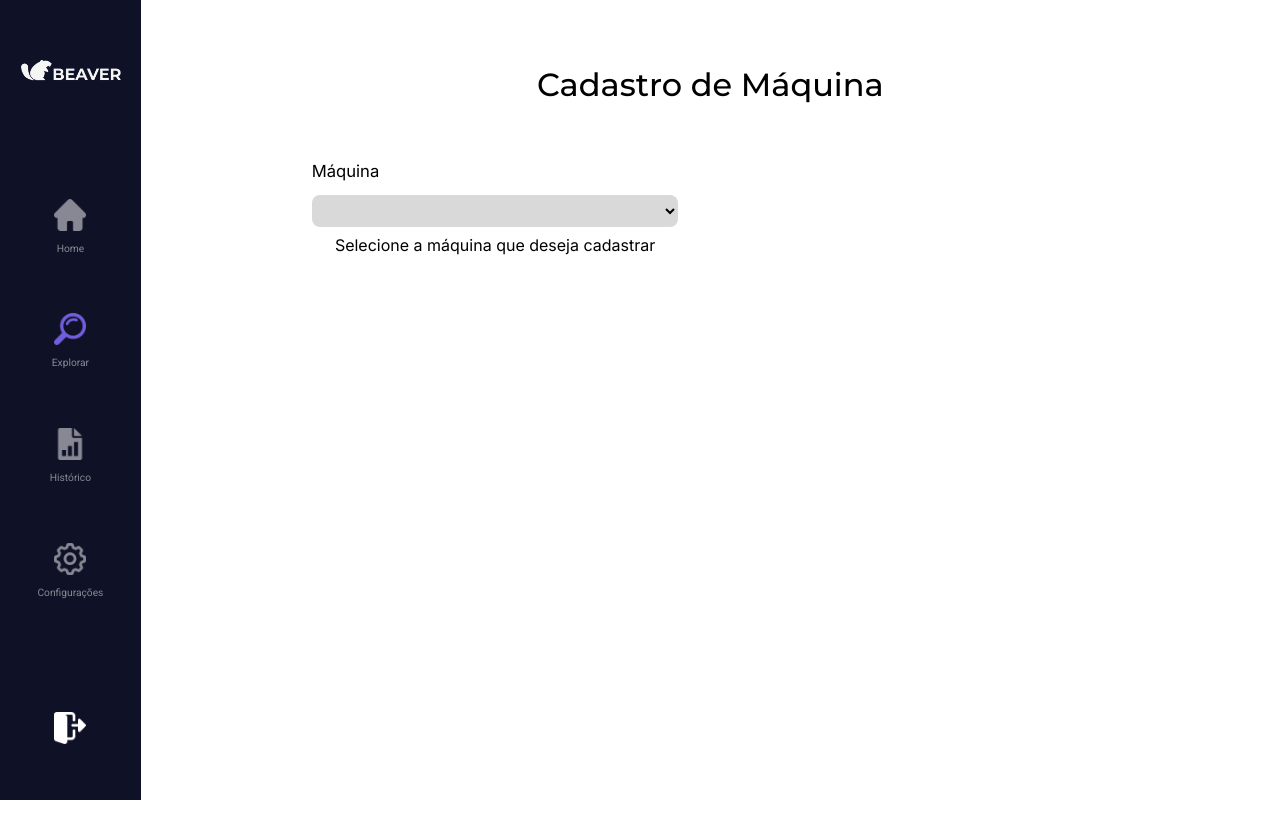
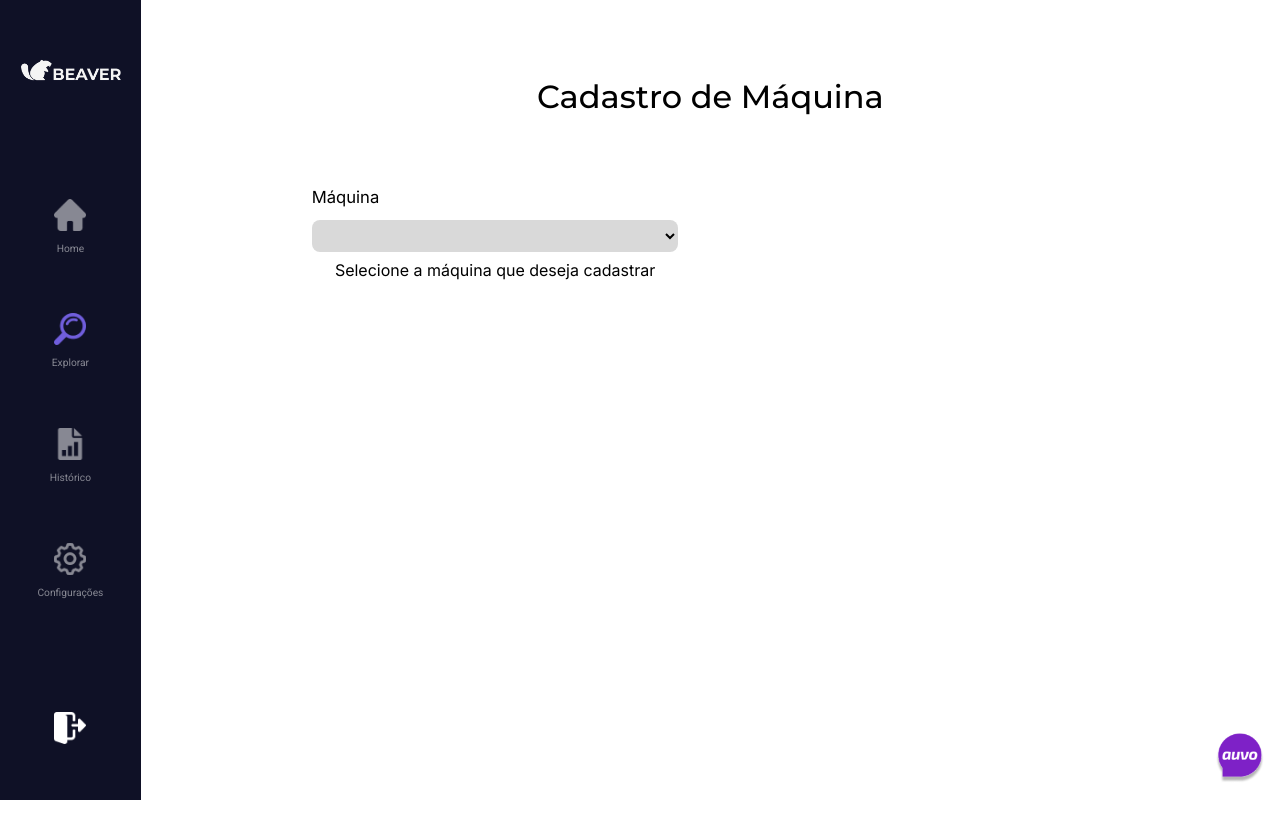
Before and after one commit to Grupo-Beaver/siteInstitucional, a website: page site/public/cadastromaquina.html in a window 1280 px wide. Before the commit the page ends 800 px from the top, so only its background shows below. Drawn offline with Linux system fonts and the light colour scheme.

Commit message:
style/icon-ITSM

```diff
--- a/site/public/cadastromaquina.html
+++ b/site/public/cadastromaquina.html
@@ -91,9 +91,11 @@
                 <button class="botao2">Cadastrar</button>
             </div>
 
+        </div>
+        <main-iconitsm></main-iconitsm>
+    </div>
 
-        </div>
-    </div>
+
 
 
 </body>
--- a/site/public/css/cadastromaquina.css
+++ b/site/public/css/cadastromaquina.css
@@ -7,19 +7,24 @@
     margin: 0;
     padding: 0;
     box-sizing: border-box;
+
+}
+
+body{
+    overflow: hidden;
 }
 
 .cabecalho {
     width: 89vw;
     margin-left: 11vw;
-    height: 100vh;
+    height: 160vh;
     display: flex;
     flex-direction: column;
 }
 
 .titulo {
     width: 100%;
-    height: 16%;
+    height: 12%;
     display: flex;
     align-items: center;
     justify-content: center;
@@ -149,3 +154,7 @@ h1 {
     margin-top: 1vh;
     display: block;
 }
+
+main-iconitsm{
+    margin-top: 7vh;
+}
--- a/site/public/css/componente.css
+++ b/site/public/css/componente.css
@@ -54,3 +54,24 @@ main{
   cursor: pointer;
   height: 4vh;
 }
+
+
+* {
+  margin: 0;
+  padding: 0;
+  box-sizing: border-box;
+}
+
+.icon-ITSM{
+  display: flex;
+  justify-content: end;
+
+}
+
+.img-icon-itsm{
+  cursor: pointer;
+  position: absolute;
+  z-index: 9999;
+  margin-top: -65px;
+  margin-right: 15px;
+}
--- a/site/public/js/componente.js
+++ b/site/public/js/componente.js
@@ -28,3 +28,15 @@ class Menu extends HTMLElement{
 }
 
 customElements.define('main-menu', Menu);
+
+class IconITSM extends HTMLElement{
+  connectedCallback() {
+      this.innerHTML = `
+      <div class="icon-ITSM">
+          <img class="img-icon-itsm" onclick="window.location.href='https://www.google.com.br/'" src="./img/auvo-icon.png" alt="" width="50px">
+      </div>
+      `
+  }
+}
+
+customElements.define('main-iconitsm', IconITSM);
```
Also changed, not shown: site/public/explorar.html (+1 -3 lines), site/public/home.html (+1 -0 lines), site/public/img/auvo-icon.png (added), site/public/js/componenteITSM.js (added).
